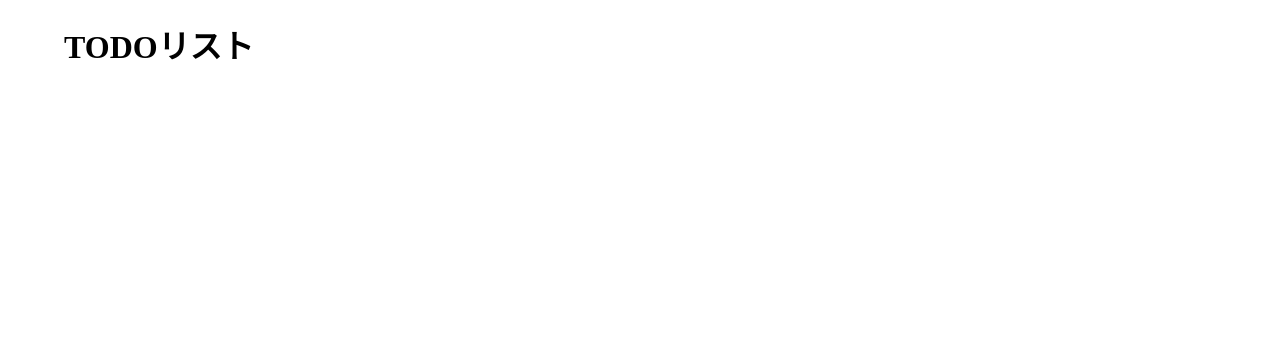
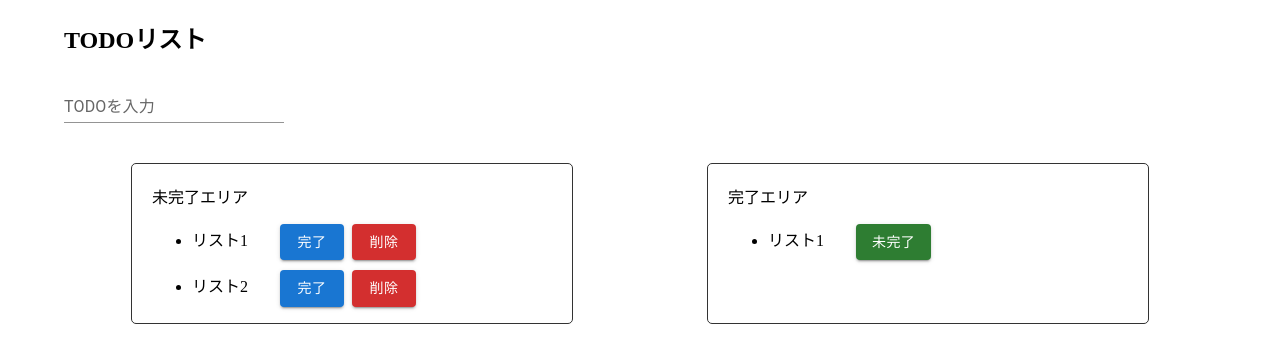
Before and after one commit to Masaaki618/elementary_todo, a React (Create React App) app: page / in a window 1280 px wide. Shown: the top 362 px of the page. Built offline with nearby package versions, Linux system fonts and the light colour scheme.

Commit message:
Add: モックアップの作成

```diff
--- a/src/App.js
+++ b/src/App.js
@@ -1,9 +1,63 @@
-import { Container } from "@mui/material";
+import styled from "@emotion/styled";
+import { Container, TextField, Box, Button } from "@mui/material";
 
 export const App = () => {
+  const SIncompEriaTodo = styled.div`
+    width: 400px;
+    border: 1px solid #333;
+    border-radius: 5px;
+    padding: 20px 20px 0;
+  `;
+
+  const SCompEriaTodo = styled.div`
+    width: 400px;
+    border: 1px solid #333;
+    border-radius: 5px;
+    padding: 20px 20px 0;
+  `;
+
   return (
     <Container>
-      <h1>TODOリスト</h1>
+      <h2>TODOリスト</h2>
+      <form>
+        <TextField id="standard-basic" label="TODOを入力" variant="standard" />
+      </form>
+      <Box sx={{ display: "flex", justifyContent: "space-around", mt: 5 }}>
+        <SIncompEriaTodo>
+          <p style={{ margin: "0" }}>未完了エリア</p>
+          <ul>
+            <li style={{ marginBottom: "10px" }}>
+              リスト1
+              <Button variant="contained" sx={{ ml: 4 }}>
+                完了
+              </Button>
+              <Button variant="contained" color="error" sx={{ mx: 1 }}>
+                削除
+              </Button>
+            </li>
+            <li style={{ marginBottom: "10px" }}>
+              リスト2
+              <Button variant="contained" sx={{ ml: 4 }}>
+                完了
+              </Button>
+              <Button variant="contained" color="error" sx={{ mx: 1 }}>
+                削除
+              </Button>
+            </li>
+          </ul>
+        </SIncompEriaTodo>
+        <SCompEriaTodo>
+          <p style={{ margin: "0" }}>完了エリア</p>
+          <ul>
+            <li style={{ marginBottom: "10px" }}>
+              リスト1
+              <Button color="success" variant="contained" sx={{ ml: 4 }}>
+                未完了
+              </Button>
+            </li>
+          </ul>
+        </SCompEriaTodo>
+      </Box>
     </Container>
   );
 };
```
